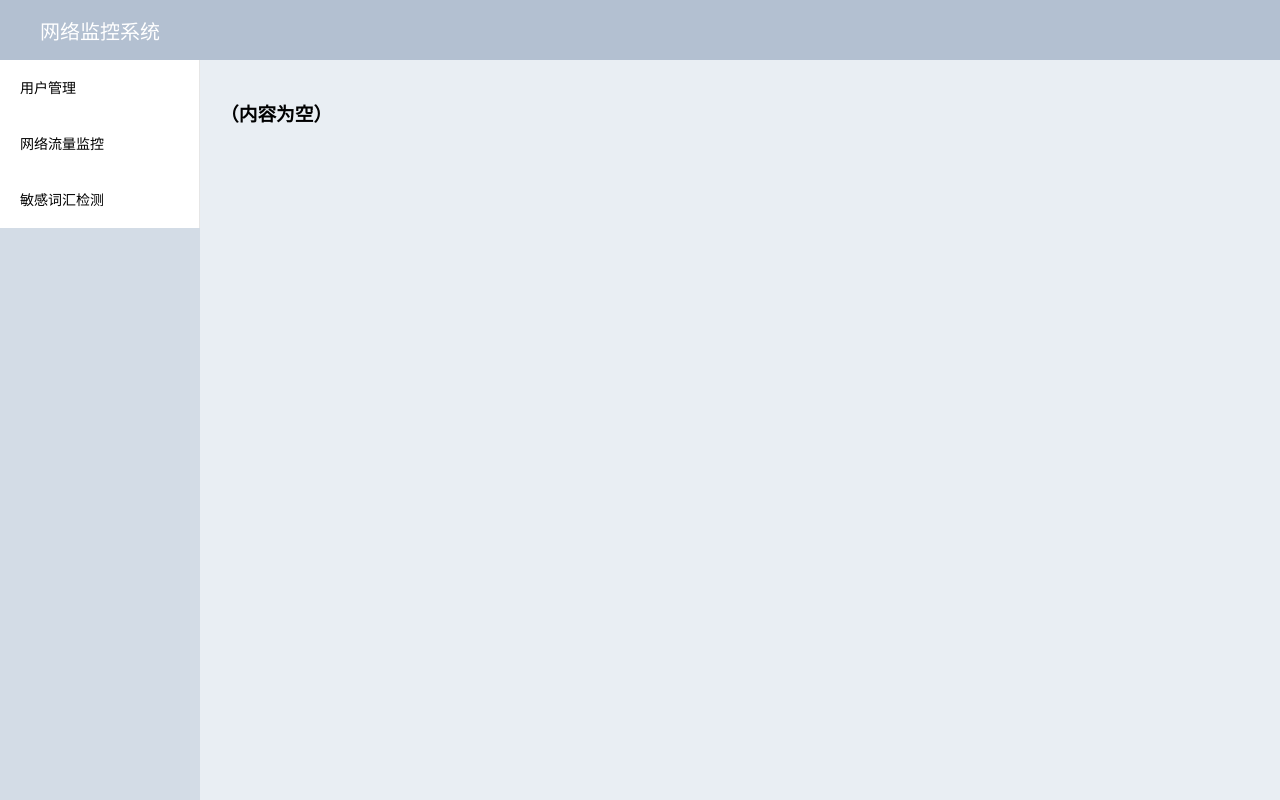
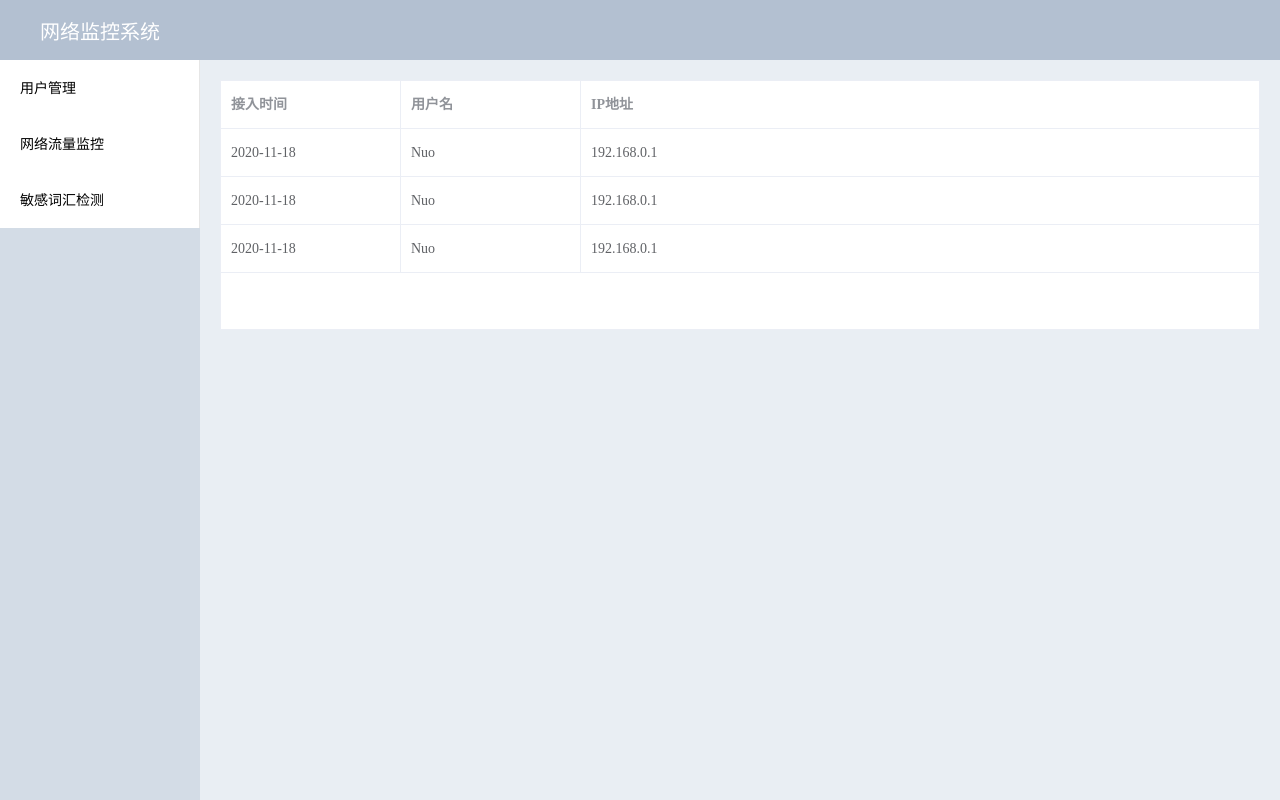
Before and after one commit to Lvyou0034/CN_Web, a Vue app: page /#/users in a window 1280 px wide. Built offline with nearby package versions, Linux system fonts and the light colour scheme.

Commit message:
新增了表格

```diff
--- a/package.json
+++ b/package.json
@@ -10,6 +10,7 @@
     "build": "node build/build.js"
   },
   "dependencies": {
+    "echarts": "^4.9.0",
     "element-ui": "^2.14.1",
     "vue": "^2.5.2",
     "vue-router": "^3.0.1"
--- a/src/App.vue
+++ b/src/App.vue
@@ -1,16 +1,12 @@
 <template>
   <div id="app">
-    <Index></Index>
+    <router-view></router-view>
   </div>
 </template>
 
 <script>
-  const Index = () => import('./components/Index')
   export default {
-    name: 'App',
-    components: {
-      Index
-    }
+    name: 'App'
   }
 </script>
 
--- a/src/components/Index.vue
+++ b/src/components/Index.vue
@@ -2,24 +2,24 @@
   <el-container>
     <el-header><div>网络监控系统</div></el-header>
     <el-container>
-      <el-aside width="200px">
-        <el-menu default-active="2">
-          <el-menu-item index="2">
+      <el-aside width="200px" >
+        <el-menu default-active="2" router>
+          <el-menu-item index="users">
 <!--            <i class="el-icon-menu"></i>-->
             <span slot="title">用户管理</span>
           </el-menu-item>
-          <el-menu-item index="2">
+          <el-menu-item index="stats">
 <!--            <i class="el-icon-menu"></i>-->
             <span slot="title">网络流量监控</span>
           </el-menu-item>
-          <el-menu-item index="2">
+          <el-menu-item index="3">
 <!--            <i class="el-icon-menu"></i>-->
             <span slot="title">敏感词汇检测</span>
           </el-menu-item>
         </el-menu>
       </el-aside>
       <el-main>
-        <h1>（内容为空）</h1>
+        <router-view></router-view>
       </el-main>
     </el-container>
   </el-container>
@@ -60,7 +60,7 @@
     right: 0;
     top: 60px;
     bottom: 0;
-    overflow-y: scroll;
+    /*overflow-y: scroll;*/
     background-color: #E9EEF3;
   }
   .el-menu-item {
--- /dev/null
+++ b/src/components/Stats.vue
@@ -0,0 +1,47 @@
+<template>
+  <div class="Echarts">
+    <div id="main" style="width: 600px;height:400px;"></div>
+  </div>
+</template>
+
+<script>
+  export default {
+    name: 'Echarts',
+    methods:{
+      myEcharts(){
+        // 基于准备好的dom，初始化echarts实例
+        var myChart = this.$echarts.init(document.getElementById('main'));
+
+        // 指定图表的配置项和数据
+        var option = {
+          title: {
+            text: '网络流量统计'
+          },
+          tooltip: {},
+          // legend: {
+          //   data:['销量']
+          // },
+          xAxis: {
+            data: ["用户A","用户B","用户C","用户D","用户E","用户F"]
+          },
+          yAxis: {},
+          series: [{
+            // name: '？',
+            type: 'bar',
+            data: [5, 20, 36, 10, 10, 20]
+          }]
+        };
+
+        // 使用刚指定的配置项和数据显示图表。
+        myChart.setOption(option);
+      }
+    },
+    mounted() {
+      this.myEcharts();
+    }
+  }
+</script>
+
+<style scoped>
+
+</style>
--- /dev/null
+++ b/src/components/Users.vue
@@ -0,0 +1,51 @@
+<template>
+  <div>
+    <el-table
+      :data="tableData3"
+      height="250"
+      border
+      style="width: 100%">
+      <el-table-column
+        prop="time"
+        label="接入时间"
+        width="180">
+      </el-table-column>
+      <el-table-column
+        prop="username"
+        label="用户名"
+        width="180">
+      </el-table-column>
+      <el-table-column
+        prop="ip"
+        label="IP地址">
+      </el-table-column>
+    </el-table>
+  </div>
+</template>
+
+<script>
+  export default {
+    name: "Users",
+    data() {
+      return {
+        tableData3: [{
+          time: '2020-11-18',
+          username: 'Nuo',
+          ip: '192.168.0.1'
+        }, {
+          time: '2020-11-18',
+          username: 'Nuo',
+          ip: '192.168.0.1'
+        }, {
+          time: '2020-11-18',
+          username: 'Nuo',
+          ip: '192.168.0.1'
+        }]
+      }
+    }
+  }
+</script>
+
+<style scoped>
+
+</style>
--- a/src/main.js
+++ b/src/main.js
@@ -3,7 +3,8 @@ import App from './App'
 import router from './router'
 import ElementUI from 'element-ui'
 import 'element-ui/lib/theme-chalk/index.css'
-
+import echarts from 'echarts'
+Vue.prototype.$echarts = echarts
 Vue.use(ElementUI)
 Vue.config.productionTip = false
 
--- a/src/router/index.js
+++ b/src/router/index.js
@@ -1,15 +1,29 @@
 import Vue from 'vue'
 import Router from 'vue-router'
-import App from "../App";
-
+import Index from "../components/Index";
+import Users from "../components/Users"
+import Stats from "../components/Stats";
 Vue.use(Router)
 
 export default new Router({
   routes: [
     {
       path: '/',
-      name: 'App',
-      component: App
+      redirect: '/index'
+    },
+    {
+      path: '/index',
+      component: Index,
+      children: [
+        {
+          path: '/users',
+          component: Users
+        },
+        {
+          path: '/stats',
+          component: Stats
+        }
+      ]
     }
   ]
 })
```
Also changed, not shown: 1 other file (tests, documents, lock files or other folders).
